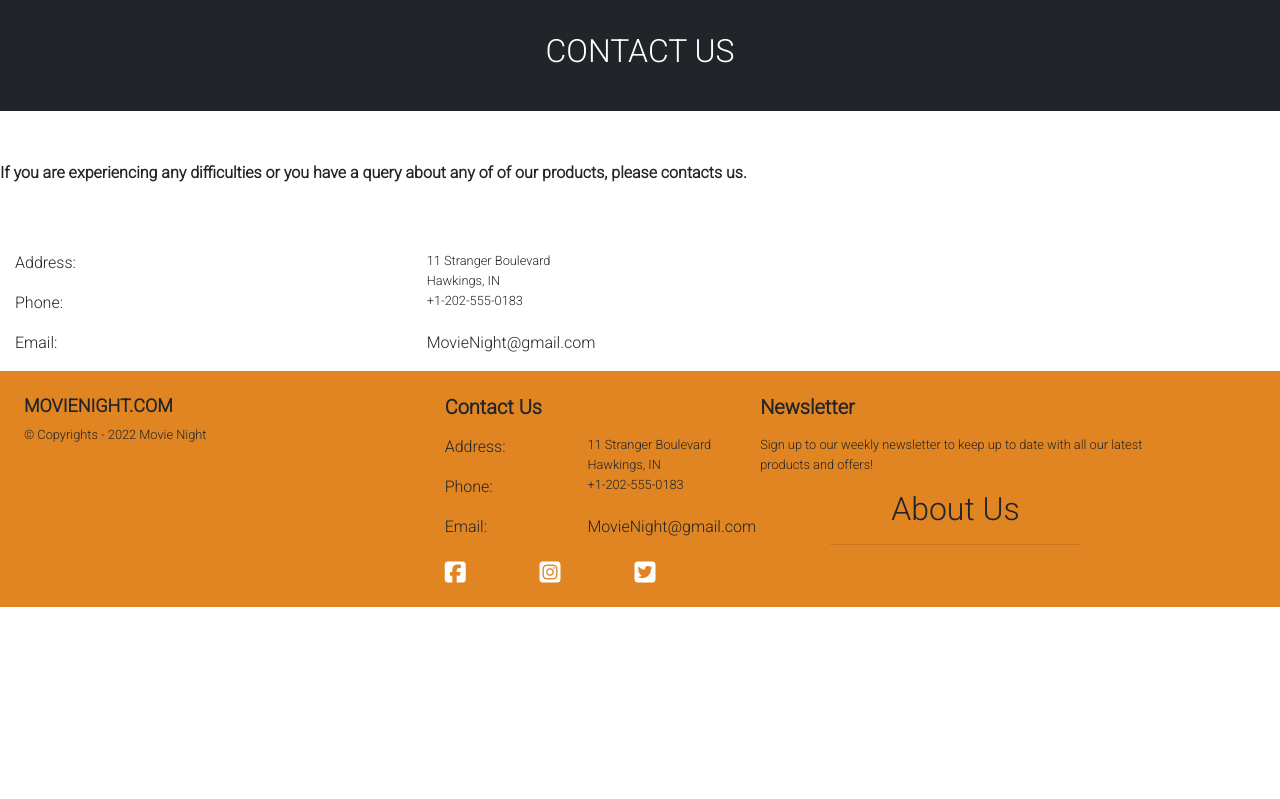
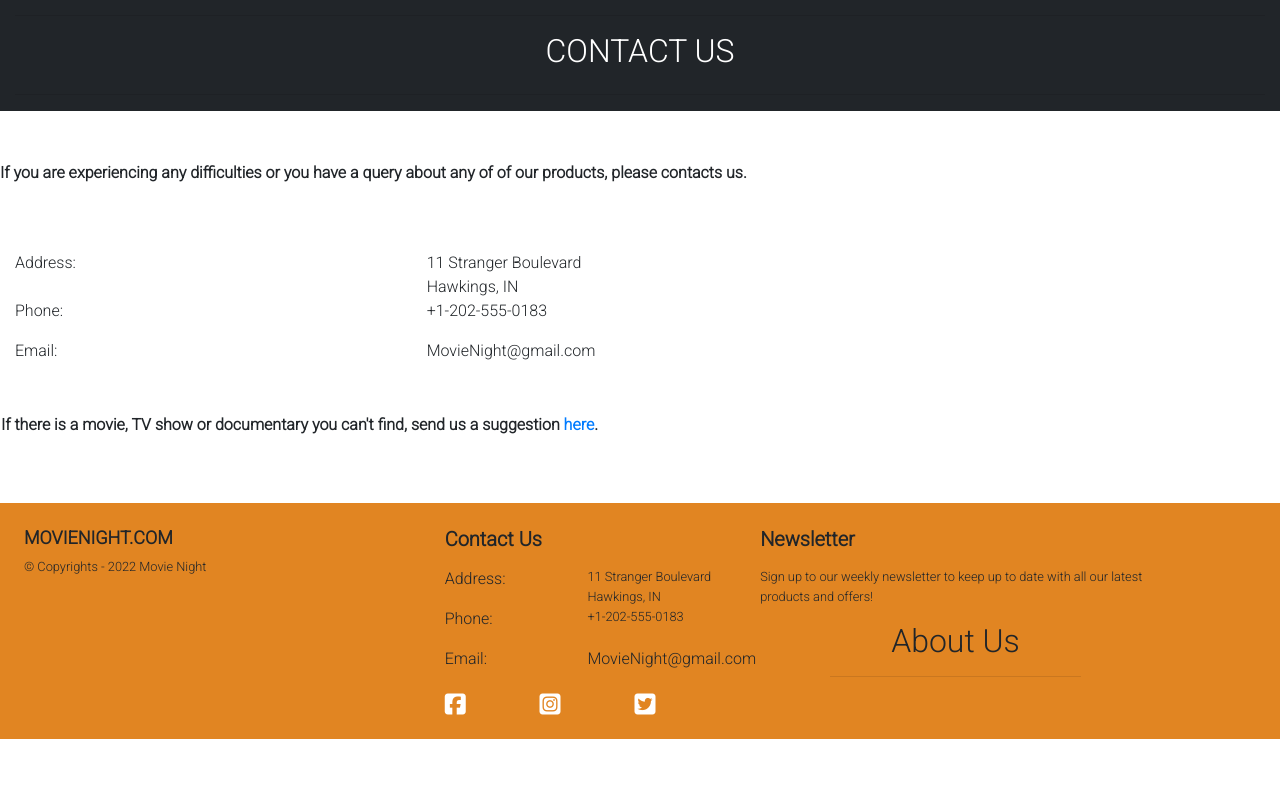
Before and after one commit to FranciscoBarreira/MovieNight, a Django app: page /contacts/ in a window 1280 px wide. Shown: the part 251-1050 px from the top of the page. Run offline with Django 3.2, Linux system fonts and the light colour scheme; some libraries are stand-ins or nearby versions.

Commit message:
finish the contacts page

```diff
--- a/contacts/templates/contacts/contacts.html
+++ b/contacts/templates/contacts/contacts.html
@@ -31,7 +31,7 @@
         <div class="col-4">
             <p>Address:</p>
         </div>
-        <div class="col-8 col-md-6 small pl-0">
+        <div class="col-8 col-md-6 pl-0">
             <p class="mb-0">11 Stranger Boulevard</p>
             <p class="mb-0">Hawkings, IN</p>
 
@@ -41,7 +41,7 @@
         <div class="col-4">
             <p>Phone:</p>
         </div>
-        <div class="col-8 col-md-6 small pl-0">
+        <div class="col-8 col-md-6 pl-0">
             <a class= "contact-text" href="tel:+1-202-555-0183">+1-202-555-0183</a>
         </div>
         </div>
@@ -49,9 +49,14 @@
         <div class="col-4">
             <p>Email:</p>
         </div>
-        <div class="col-8 col-md-6 pl-0">
+        <div class="col-8 col-md-6 pl-0 contacts-margin-bottom">
             <a class="contact-text" href="mailto:MovieNight@gmail.com">MovieNight@gmail.com</a>
         </div>
         </div>
+    </div>
+    <div class="row text-center contacts-margin-bottom">
+        <p class="ml-3"><strong>If there is a movie, TV show or documentary you can't find,
+             send us a suggestion <a href="">here</a>.</strong></p>
+    </div>
 </div>
 {% endblock %}
```
